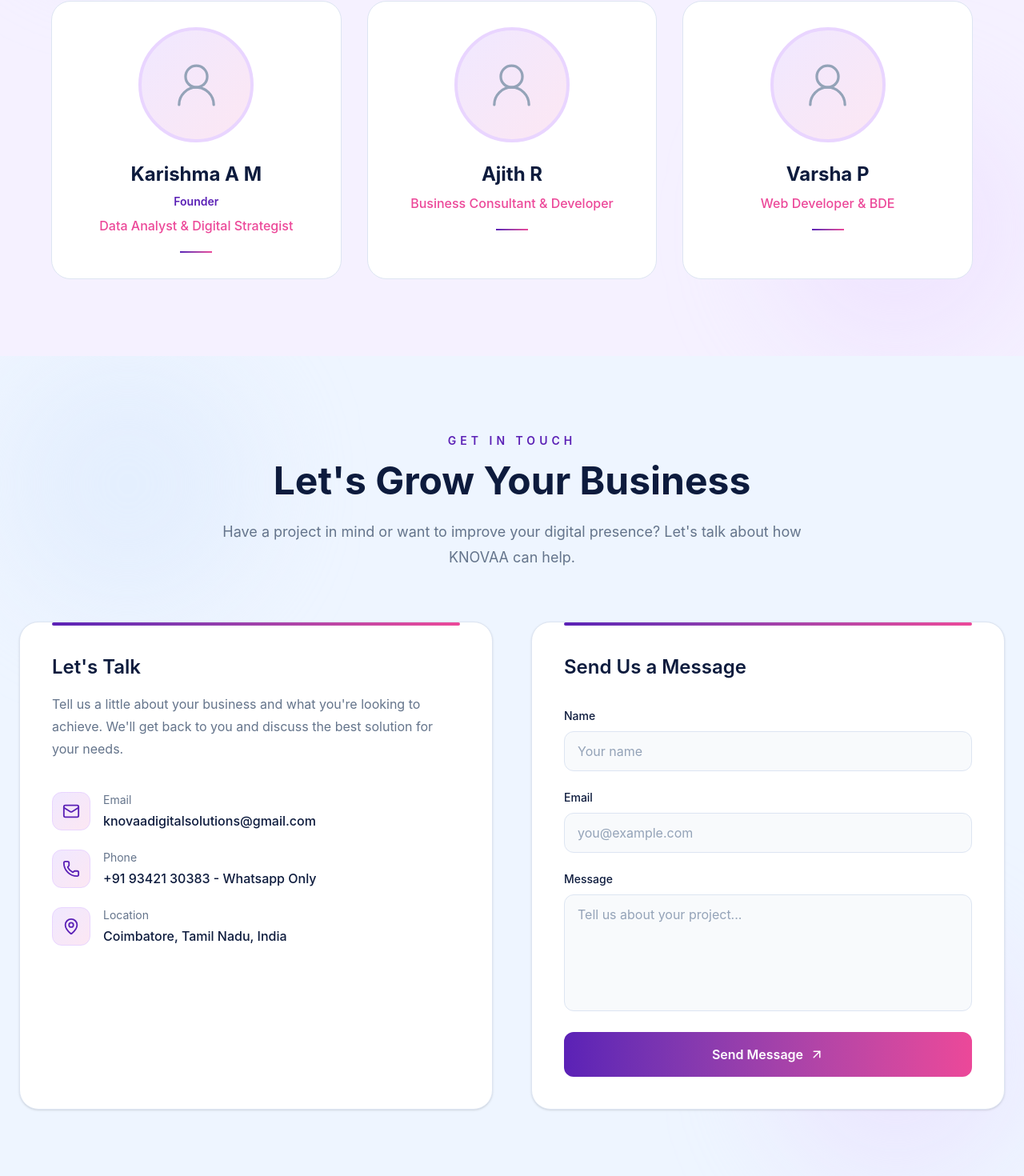
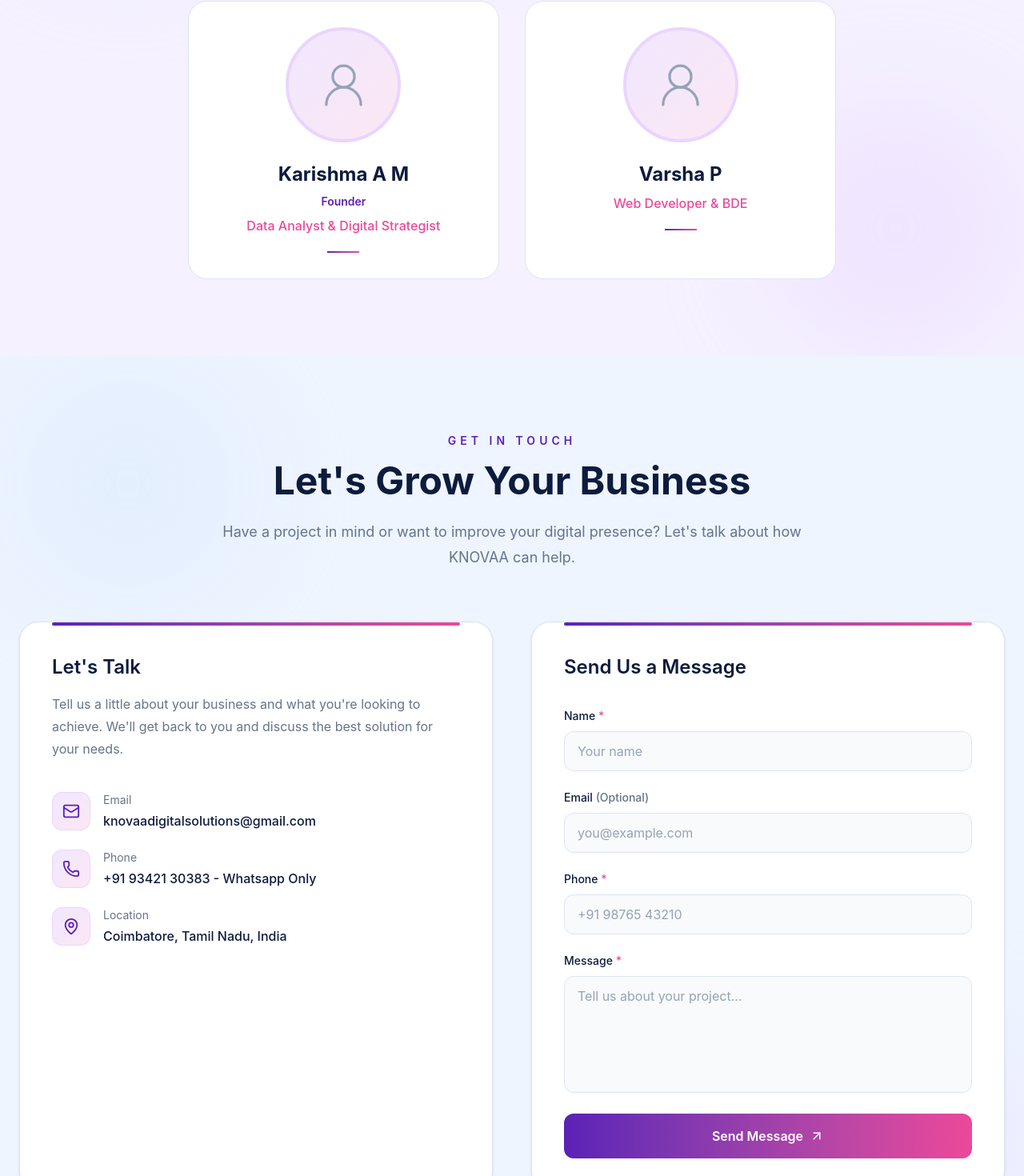
Before and after one commit to ajithrichardpaul/knovaa-website, a React (Vite) app: page / in a window 1280 px wide. Shown: the part 4531-6001 px from the top of the page at 80% size. Built offline with nearby package versions, Linux system fonts and the light colour scheme.

Commit message:
Update KNOVAA website

```diff
--- a/src/components/home/Contact.tsx
+++ b/src/components/home/Contact.tsx
@@ -1,21 +1,48 @@
 import { Mail, Phone, MapPin, ArrowUpRight } from "lucide-react";
+import { useState } from "react";
+import type { FormEvent } from "react";
 
 const Contact = () => {
+  const [submitted, setSubmitted] = useState(false);
+
+  const handleSubmit = (e: FormEvent<HTMLFormElement>) => {
+  e.preventDefault();
+
+  const form = e.currentTarget;
+
+  if (!form.checkValidity()) {
+    form.reportValidity();
+    return;
+  }
+
+  // Clear the form
+  form.reset();
+
+  // Show success message
+  setSubmitted(true);
+
+  // Hide success message after 5 seconds
+  setTimeout(() => {
+    setSubmitted(false);
+  }, 5000);
+};
+
   return (
     <section
       id="contact"
       className="relative bg-[#EEF5FF] py-24 scroll-mt-24 overflow-hidden"
     >
-
       {/* Background Decorations */}
       <div className="absolute top-0 left-0 w-80 h-80 rounded-full bg-[#DBEAFE]/50 blur-3xl pointer-events-none" />
 
       <div className="absolute bottom-0 right-0 w-80 h-80 rounded-full bg-[#E9D5FF]/40 blur-3xl pointer-events-none" />
 
-
       <div className="relative max-w-7xl mx-auto px-6">
 
-        {/* Heading */}
+        {/* ==============================
+            SECTION HEADING
+        ============================== */}
+
         <div className="max-w-3xl mx-auto text-center">
 
           <p className="text-[#5B21B6] uppercase tracking-[5px] text-sm font-semibold">
@@ -34,13 +61,16 @@ const Contact = () => {
         </div>
 
 
-        {/* Contact Area */}
+        {/* ==============================
+            CONTACT AREA
+        ============================== */}
+
         <div className="grid lg:grid-cols-2 gap-12 mt-16">
 
 
-          {/* =====================================
+          {/* ==============================
               CONTACT INFORMATION
-          ===================================== */}
+          ============================== */}
 
           <div className="relative bg-white border border-[#DDE5F2] rounded-3xl p-8 md:p-10 shadow-sm">
 
@@ -58,7 +88,10 @@ const Contact = () => {
             </p>
 
 
-            {/* Contact Details */}
+            {/* ==============================
+                CONTACT DETAILS
+            ============================== */}
+
             <div className="space-y-6 mt-10">
 
 
@@ -147,9 +180,9 @@ const Contact = () => {
           </div>
 
 
-          {/* =====================================
+          {/* ==============================
               CONTACT FORM
-          ===================================== */}
+          ============================== */}
 
           <div className="relative bg-white border border-[#DDE5F2] rounded-3xl p-8 md:p-10 shadow-sm">
 
@@ -160,34 +193,56 @@ const Contact = () => {
               Send Us a Message
             </h3>
 
-            <form className="mt-8 space-y-5">
+
+            <form
+              className="mt-8 space-y-5"
+              onSubmit={handleSubmit}
+            >
 
 
-              {/* Name */}
+              {/* ==============================
+                  NAME - REQUIRED
+              ============================== */}
+
               <div>
 
                 <label className="text-[#0D1B3D] text-sm font-medium">
-                  Name
+                  Name{" "}
+                  <span className="text-[#EC4899]">
+                    *
+                  </span>
                 </label>
 
                 <input
                   type="text"
+                  name="name"
                   placeholder="Your name"
+                  required
                   className="w-full mt-2 bg-[#F8FAFC] border border-[#DDE5F2] rounded-xl px-4 py-3 text-[#0D1B3D] placeholder-[#94A3B8] outline-none focus:border-[#7C3AED] focus:ring-2 focus:ring-[#E9D5FF] transition"
                 />
 
               </div>
 
 
-              {/* Email */}
+              {/* ==============================
+                  EMAIL - OPTIONAL
+              ============================== */}
+
               <div>
 
                 <label className="text-[#0D1B3D] text-sm font-medium">
-                  Email
+
+                  Email{" "}
+
+                  <span className="text-[#64748B]">
+                    (Optional)
+                  </span>
+
                 </label>
 
                 <input
                   type="email"
+                  name="email"
                   placeholder="you@example.com"
                   className="w-full mt-2 bg-[#F8FAFC] border border-[#DDE5F2] rounded-xl px-4 py-3 text-[#0D1B3D] placeholder-[#94A3B8] outline-none focus:border-[#7C3AED] focus:ring-2 focus:ring-[#E9D5FF] transition"
                 />
@@ -195,23 +250,80 @@ const Contact = () => {
               </div>
 
 
-              {/* Message */}
+              {/* ==============================
+                  PHONE - REQUIRED
+              ============================== */}
+
               <div>
 
                 <label className="text-[#0D1B3D] text-sm font-medium">
-                  Message
+
+                  Phone{" "}
+
+                  <span className="text-[#EC4899]">
+                    *
+                  </span>
+
+                </label>
+
+                <input
+                  type="tel"
+                  name="phone"
+                  placeholder="+91 98765 43210"
+                  required
+                  pattern="[0-9+\-\s()]{10,15}"
+                  title="Please enter a valid phone number"
+                  className="w-full mt-2 bg-[#F8FAFC] border border-[#DDE5F2] rounded-xl px-4 py-3 text-[#0D1B3D] placeholder-[#94A3B8] outline-none focus:border-[#7C3AED] focus:ring-2 focus:ring-[#E9D5FF] transition"
+                />
+
+              </div>
+
+
+              {/* ==============================
+                  MESSAGE - REQUIRED
+              ============================== */}
+
+              <div>
+
+                <label className="text-[#0D1B3D] text-sm font-medium">
+
+                  Message{" "}
+
+                  <span className="text-[#EC4899]">
+                    *
+                  </span>
+
                 </label>
 
                 <textarea
+                  name="message"
                   rows={5}
                   placeholder="Tell us about your project..."
+                  required
                   className="w-full mt-2 bg-[#F8FAFC] border border-[#DDE5F2] rounded-xl px-4 py-3 text-[#0D1B3D] placeholder-[#94A3B8] outline-none focus:border-[#7C3AED] focus:ring-2 focus:ring-[#E9D5FF] transition resize-none"
                 />
 
               </div>
 
 
-              {/* Submit */}
+              {/* ==============================
+                  SUCCESS MESSAGE
+              ============================== */}
+
+              {submitted && (
+                <div className="rounded-xl bg-green-50 border border-green-200 px-4 py-3 text-green-700 text-sm">
+
+                  Thank you! Your message has been submitted
+                  successfully.
+
+                </div>
+              )}
+
+
+              {/* ==============================
+                  SEND BUTTON
+              ============================== */}
+
               <button
                 type="submit"
                 className="w-full bg-gradient-to-r from-[#5B21B6] to-[#EC4899] hover:shadow-lg hover:shadow-purple-200 text-white font-semibold py-4 rounded-xl transition-all duration-300 flex items-center justify-center gap-2 hover:-translate-y-0.5"
--- a/src/components/home/OurTeam.tsx
+++ b/src/components/home/OurTeam.tsx
@@ -5,12 +5,6 @@ const team = [
     name: "Karishma A M",
     founder: true,
     role: "Data Analyst & Digital Strategist",
-    image: "",
-  },
-  {
-    name: "Ajith R",
-    founder: false,
-    role: "Business Consultant & Developer",
     image: "",
   },
   {
@@ -27,17 +21,14 @@ const OurTeam = () => {
       id="team"
       className="relative bg-[#F5F1FF] py-24 scroll-mt-24 overflow-hidden"
     >
-
       {/* Background Decorations */}
       <div className="absolute top-0 left-0 w-80 h-80 rounded-full bg-[#DBEAFE]/50 blur-3xl pointer-events-none" />
 
       <div className="absolute bottom-0 right-0 w-80 h-80 rounded-full bg-[#E9D5FF]/40 blur-3xl pointer-events-none" />
 
       <div className="relative max-w-7xl mx-auto px-6">
-
         {/* Section Heading */}
         <div className="max-w-3xl mx-auto text-center">
-
           <p className="text-[#5B21B6] uppercase tracking-[5px] text-sm font-semibold">
             Our Team
           </p>
@@ -50,29 +41,21 @@ const OurTeam = () => {
             A passionate team combining technology, creativity and
             digital strategy to help businesses grow.
           </p>
-
         </div>
 
-
-        {/* Team Cards */}
-        <div className="grid md:grid-cols-2 lg:grid-cols-3 gap-8 max-w-6xl mx-auto mt-16">
-
+        {/* Automatically centred team cards */}
+        <div className="flex flex-wrap justify-center items-stretch gap-8 mt-16">
           {team.map((member) => (
-
             <div
               key={member.name}
-              className="group relative bg-white border border-[#DDE5F2] rounded-3xl p-8 text-center transition-all duration-500 hover:-translate-y-2 hover:border-[#C4B5FD] hover:shadow-[0_20px_60px_rgba(91,33,182,0.12)]"
+              className="group relative w-full sm:w-[calc(50%-1rem)] lg:w-[calc(33.333%-1.34rem)] max-w-[440px] bg-white border border-[#DDE5F2] rounded-3xl p-8 text-center transition-all duration-500 hover:-translate-y-2 hover:border-[#C4B5FD] hover:shadow-[0_20px_60px_rgba(91,33,182,0.12)]"
             >
-
               {/* Top Gradient Line */}
               <div className="absolute top-0 left-8 right-8 h-1 rounded-full bg-gradient-to-r from-[#5B21B6] to-[#EC4899] opacity-0 group-hover:opacity-100 transition-opacity duration-500" />
 
-
               {/* Profile Image */}
               <div className="flex justify-center">
-
                 <div className="w-36 h-36 rounded-full overflow-hidden border-4 border-[#E9D5FF] bg-gradient-to-br from-[#F0E8FF] to-[#FCE7F3] flex items-center justify-center transition-all duration-300 group-hover:border-[#C4B5FD]">
-
                   {member.image ? (
                     <img
                       src={member.image}
@@ -86,17 +69,13 @@ const OurTeam = () => {
                       className="text-[#94A3B8]"
                     />
                   )}
-
                 </div>
-
               </div>
-
 
               {/* Name */}
               <h3 className="text-2xl font-bold text-[#0D1B3D] mt-6">
                 {member.name}
               </h3>
-
 
               {/* Founder */}
               {member.founder && (
@@ -105,24 +84,17 @@ const OurTeam = () => {
                 </p>
               )}
 
-
               {/* Role */}
               <p className="text-[#EC4899] text-base font-medium mt-2 leading-6">
                 {member.role}
               </p>
 
-
               {/* Decorative Line */}
               <div className="w-10 h-[2px] mx-auto mt-5 bg-gradient-to-r from-[#5B21B6] to-[#EC4899] transition-all duration-300 group-hover:w-16" />
-
             </div>
-
           ))}
-
         </div>
-
       </div>
-
     </section>
   );
 };
```
